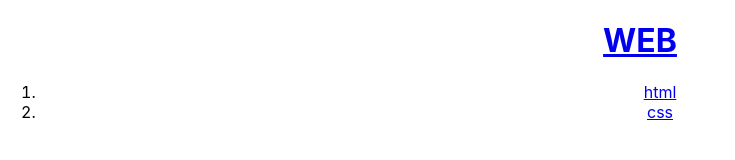
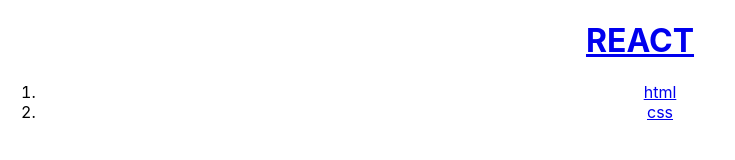
Before and after one commit to 22sonamu/react_study, a React (Create React App) app: page / in a window 1280 px wide. Shown: the top 160 px of the page, without its empty margins (0-735 px from the left). Built offline with nearby package versions, Linux system fonts and the light colour scheme.

Commit message:
2-2강 : props

```diff
--- a/src/App.js
+++ b/src/App.js
@@ -2,25 +2,36 @@
 import React, { useState } from 'react';
 import './App.css';
 
-//사용자 정의 태그
-function Header(){
+//props
+function Header(props){
+  //props에는 Object(title : REACT가 들어있다.)
+  //props.title 로 REACT 라는 값에 접근할수있다.
   return <header>
-    <h1><a href='/'>WEB</a></h1>
+    <h1><a href='/'>{ props.title }</a></h1>
   </header>
 }
-function Nav(){
+function Nav(props){
+  const lis = []
+  for (let i = 0 ; i<props.topics.length; i ++){
+    let t = props.topics[i];
+    //li 는 고유한 KEY 를 가지고 있어야함
+    lis.push(<li key={t.id}><a href={'/read/' + t.id}>{t.title}</a></li>)
+  }
   return <nav>
     <ol>
-      <li><a href='/read/1'>html</a></li>
-      <li><a href='/read/2'>css</a></li>
+      { lis }
     </ol>
   </nav>
 }
 function App() {
+  const topics = [
+    {id : 1, title : 'html', body:'html is....'},
+    {id : 2, title : 'css', body:'css is....'}
+  ];
   return (
     <div className="App">
-      <Header></Header>
-      <Nav></Nav>
+      <Header title = "REACT"></Header>
+      <Nav topics={ topics }></Nav>
     </div>
   );
 }
```
Also changed, not shown: 1 other file (tests, documents, lock files or other folders).
